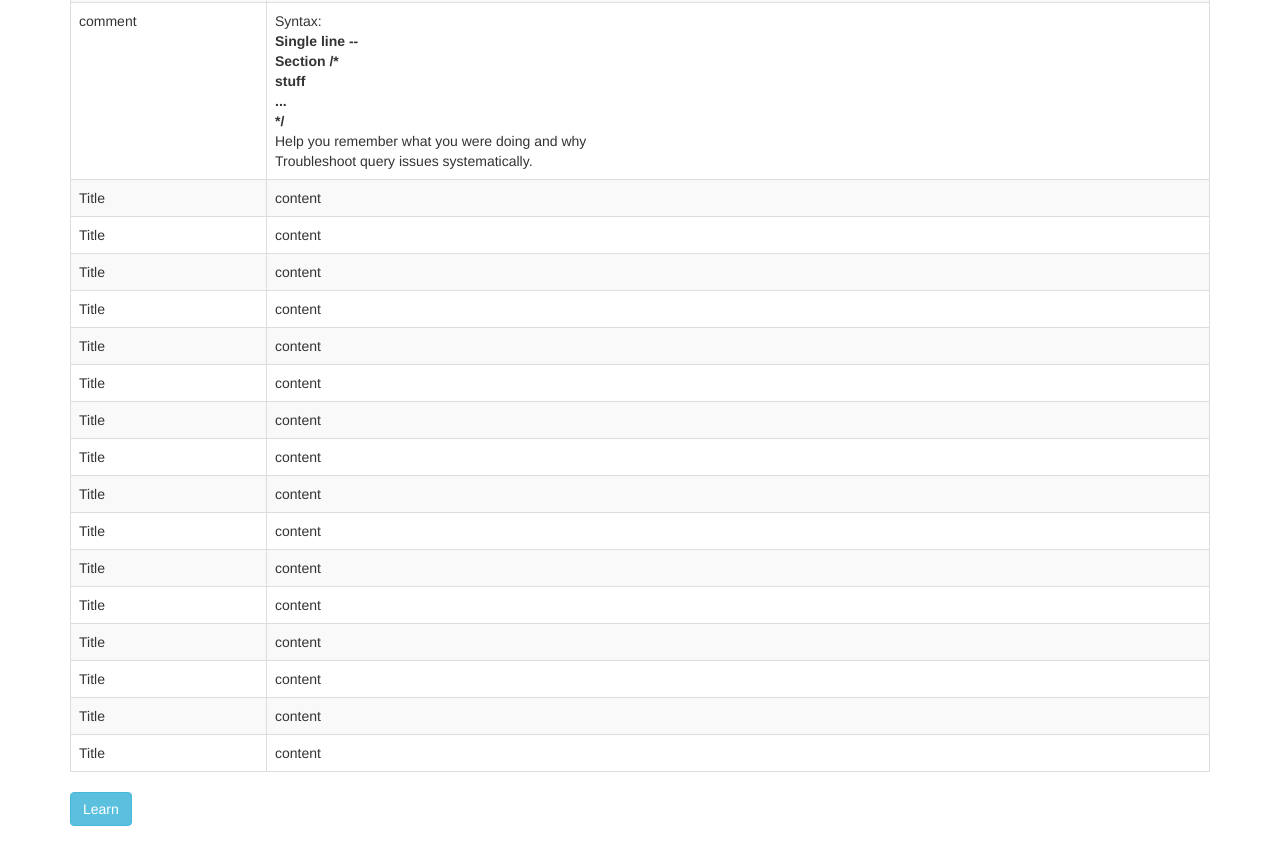
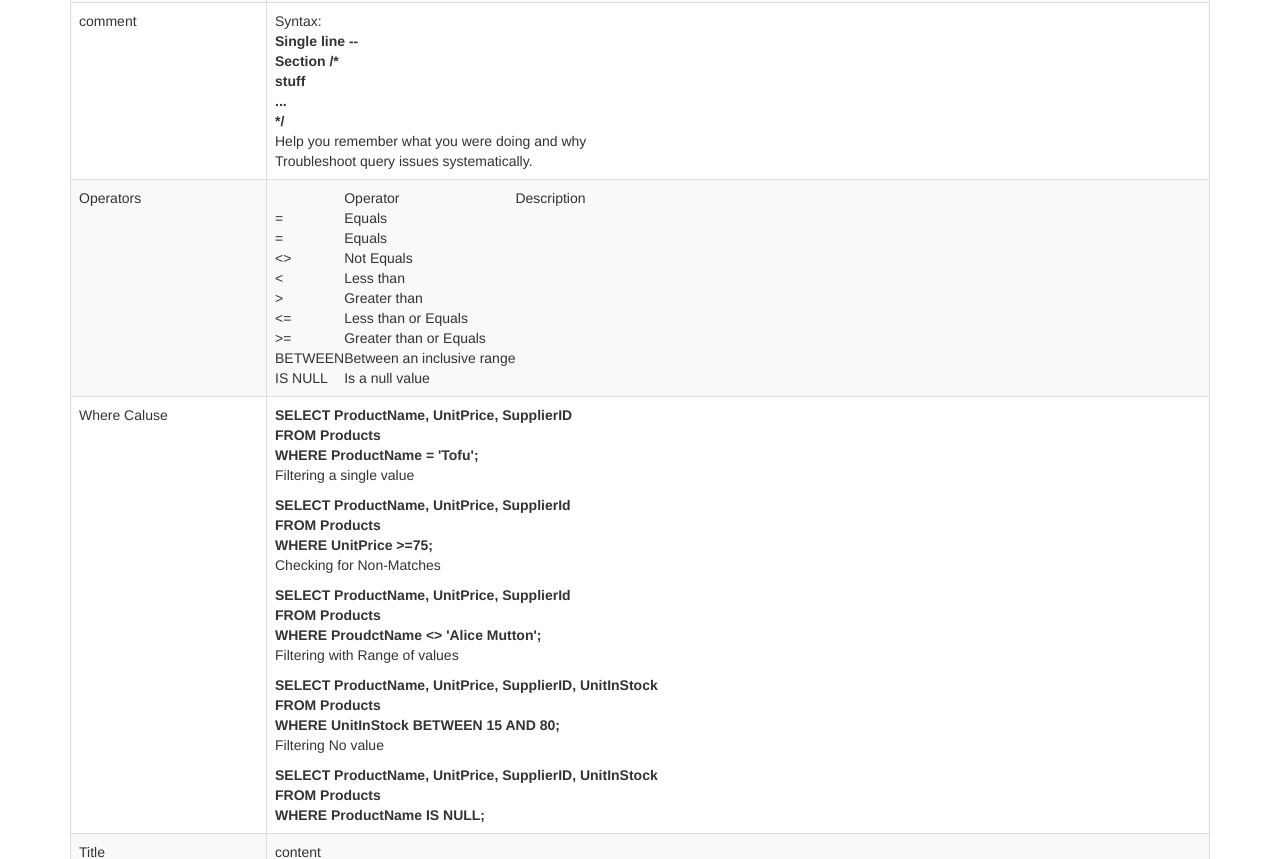
Before and after one commit to nikrozinestalin/sql, a plain HTML site: page index.html in a window 1280 px wide. Shown: the part 1481-2340 px from the top of the page. Before the commit the page ends 2307 px from the top, so only its background shows below. Drawn offline with nearby package versions, Linux system fonts and the light colour scheme.

Commit message:
Update index.html

```diff
--- a/index.html
+++ b/index.html
@@ -133,10 +133,90 @@
         </td>
       </tr>
 
+
+<tr>
+        <td>Operators</td>
+        <td>
+            <table>
+              <th>
+                <td>Operator</td>
+                <td>Description</td>
+              </th>
+              <tr>
+                <td>=</td>
+                <td>Equals</td>
+              </tr>
+              <tr>
+                <td>=</td>
+                <td>Equals</td>
+              </tr>
+              <tr>
+                <td><></td>
+                <td>Not Equals</td>
+              </tr>
+              <tr>
+                <td><</td>
+                <td>Less than</td>
+              </tr>
+              <tr>
+                <td>></td>
+                <td>Greater than</td>
+              </tr>
+              <tr>
+                <td><=</td>
+                <td>Less than or Equals</td>
+              </tr>
+              <tr>
+                <td>>=</td>
+                <td>Greater than or Equals</td>
+              </tr>
+              <tr>
+                <td>BETWEEN</td>
+                <td>Between an inclusive range</td>
+              </tr>
+              <tr>
+                <td>IS NULL</td>
+                <td>Is a null value</td>
+              </tr>
+            </table>
+        </td>
+      </tr>
+
       <tr>
-        <td>Title</td>
+        <td>Where Caluse</td>
         <td>
-            content
+            <b>
+              SELECT ProductName, UnitPrice, SupplierID<br>
+              FROM Products<br>
+              WHERE ProductName = 'Tofu';<br>
+          </b>
+          <p>Filtering a single value</p>
+          <b>
+            SELECT ProductName, UnitPrice, SupplierId<br>
+            FROM Products<br>
+            WHERE UnitPrice >=75;<br>
+          </b>
+
+          <p> Checking for Non-Matches</p>
+          <b>
+            SELECT ProductName, UnitPrice, SupplierId<br>
+            FROM Products<br>
+            WHERE ProudctName <> 'Alice Mutton';
+          </b>
+
+            <p> Filtering with Range of values</p>
+            <b>
+              SELECT ProductName, UnitPrice, SupplierID, UnitInStock<br>
+              FROM Products<br>
+              WHERE UnitInStock BETWEEN 15 AND 80;<br>
+            </b>
+
+            <p>Filtering No value</p>
+            <b>
+              SELECT ProductName, UnitPrice, SupplierID, UnitInStock<br>
+              FROM Products<br>
+              WHERE ProductName IS NULL;<br>
+            </b>
         </td>
       </tr>
 
```
